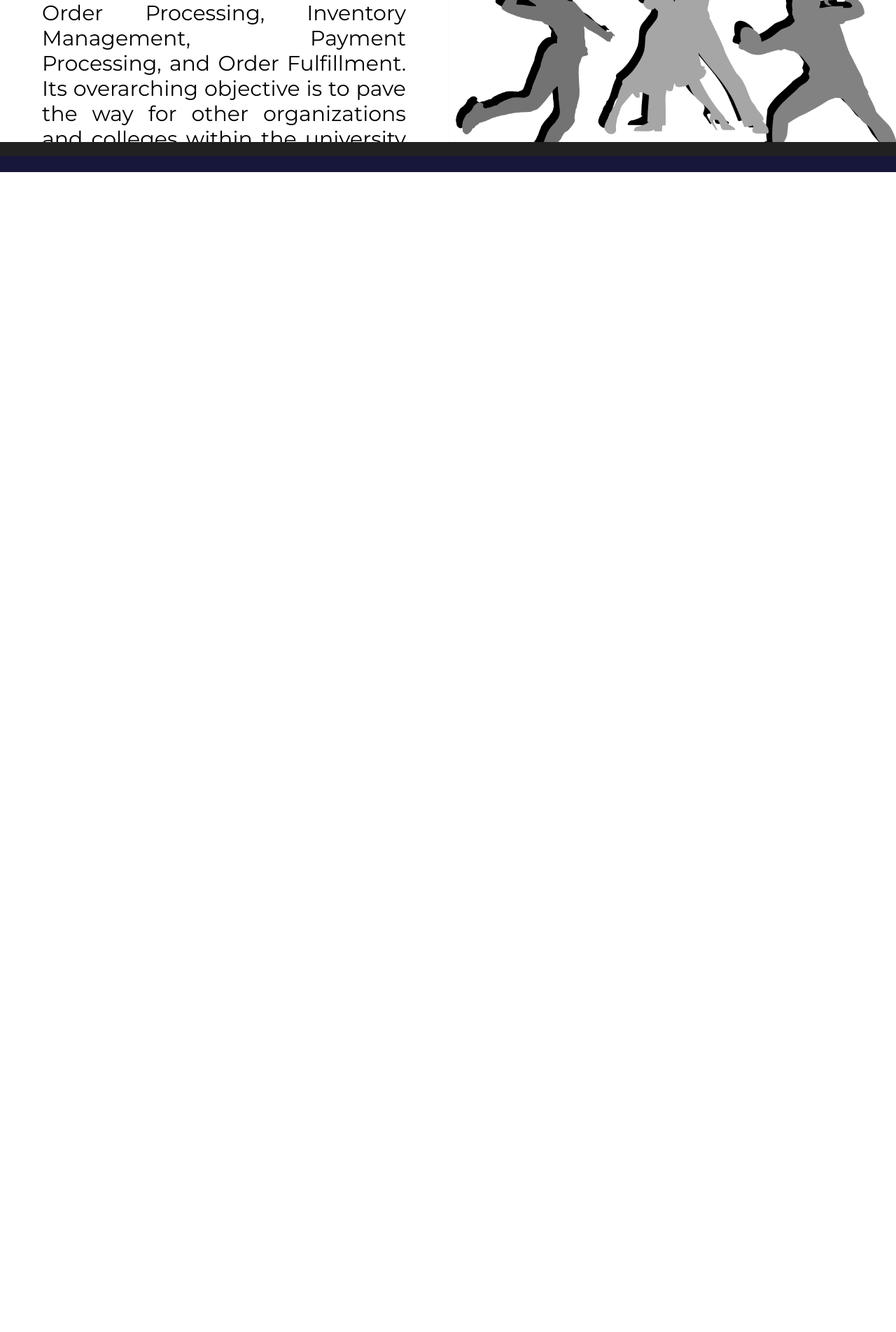
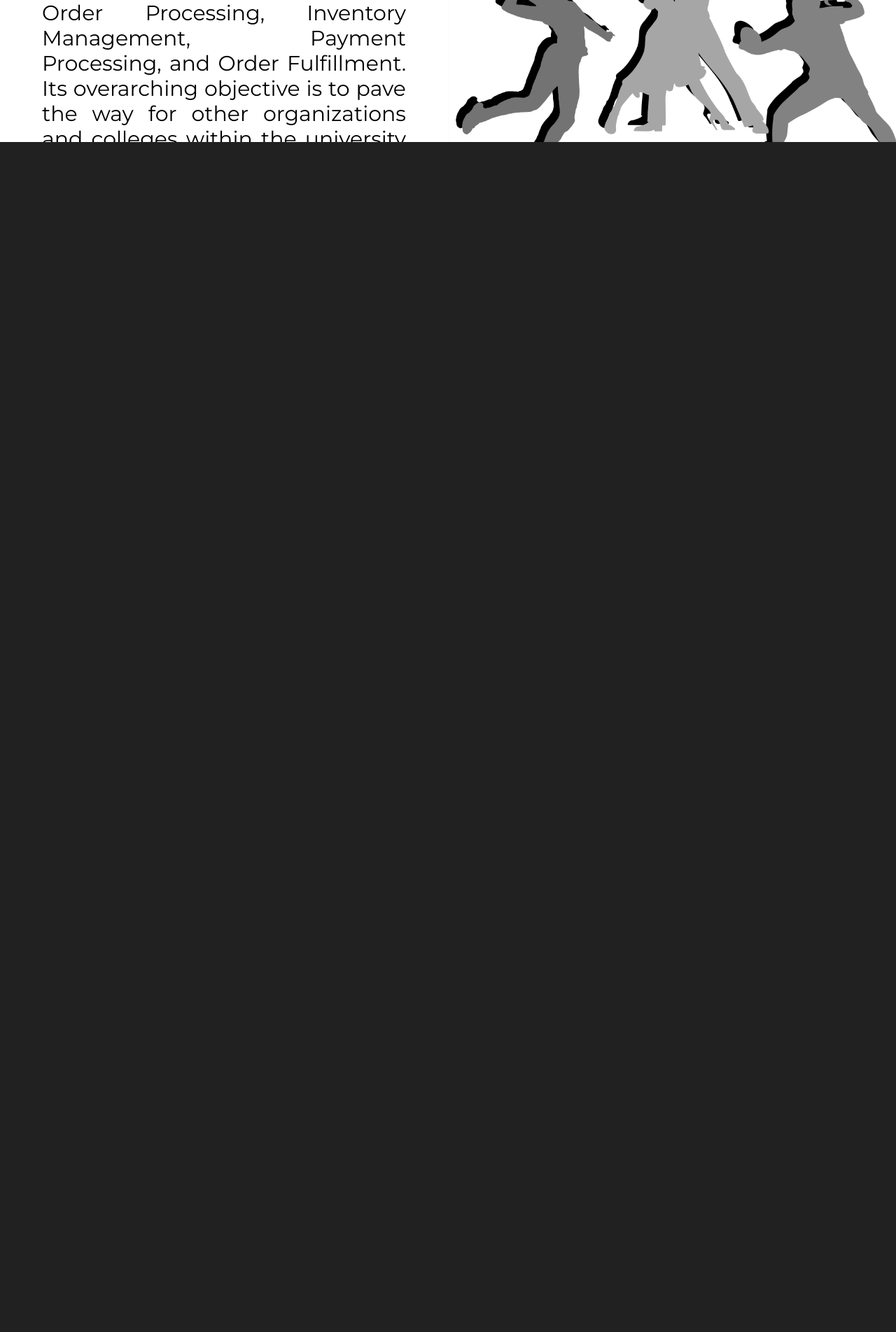
Before and after one commit to gab-cat/merch-track, a Django app: page /aboutUs in a window 1280 px wide. Shown: the part 1455-3359 px from the top of the page at 70% size. Before the commit the page ends 1701 px from the top, so only its background shows below. Run offline with Django 5.2, Linux system fonts and the light colour scheme; style sheets or scripts are compiled from the project's sources; some libraries are stand-ins or nearby versions.

Commit message:
fixed scroll in base

```diff
--- a/merchtrack/templates/base.html
+++ b/merchtrack/templates/base.html
@@ -28,7 +28,7 @@
   <div class="w-screen h-[90vh] overflow-hidden">
       {% block content %} {% endblock %}
   </div>
-  <div class='w-full h-5 bg-[#212121] '>
+  <div class='w-full h-dvh bg-[#212121] '>
 
   </div>
 </body>
```
